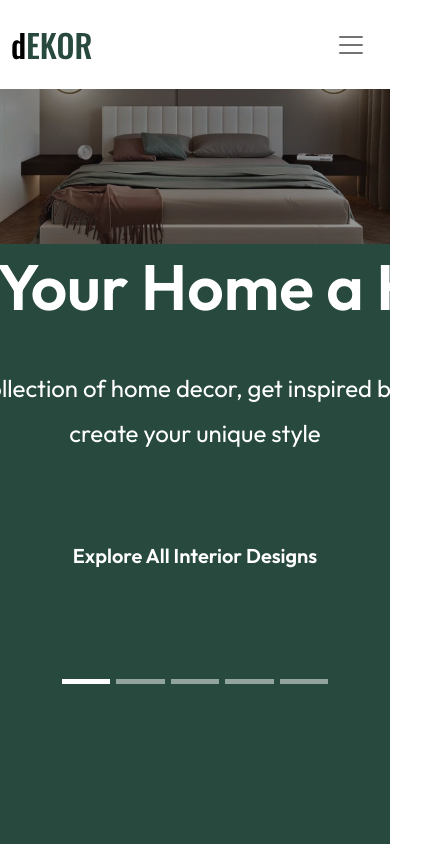
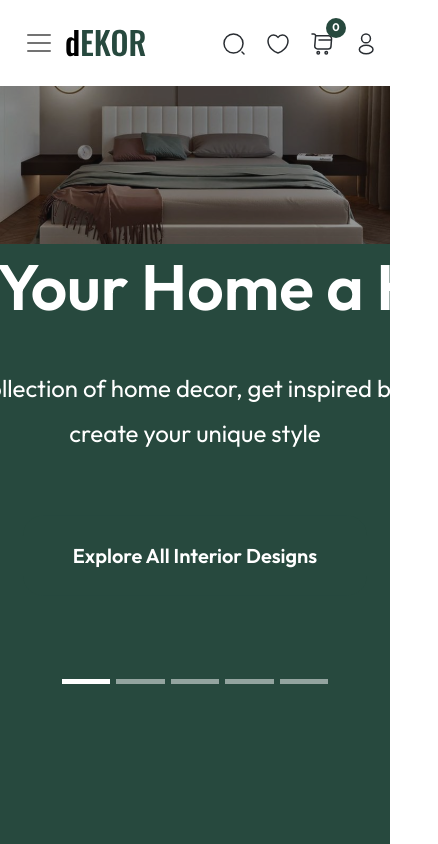
Before and after one commit to Ayodejioladimeji/dEkOR, a Next.js app: page / in a window 390 px wide. Shown: the top 844 px of the page, 438 px wide, since content can reach past the window. Built offline with nearby package versions, Linux system fonts and the light colour scheme.

Commit message:
fixed navbar responsiveness

```diff
--- a/src/components/Navbar.tsx
+++ b/src/components/Navbar.tsx
@@ -17,12 +17,33 @@ function Header() {
 
   return (
     <Navbar collapseOnSelect expand="lg" className="navbar fixed-top py-4">
-      <Container className="d-flex align-items-center justify-content-between">
+      <Container className="main-container">
+        <div>
+           <Navbar.Toggle aria-controls="responsive-navbar-nav" />
         <Link className="navbar-brand" href="/">
           <Logo />
         </Link>
+        </div>
 
-        <Navbar.Toggle aria-controls="responsive-navbar-nav" />
+        <ul className="mobile-navbar">
+
+            <li className="nav-item">
+              <Search />
+            </li>
+            <li className="nav-item">
+              <Heart />
+            </li>
+            <li className="nav-item">
+              <Link href="/cart">
+                <Cart />
+                <div className="badge">{state?.cart?.length}</div>
+              </Link>
+            </li>
+            <li className="nav-item">
+              <Profile />
+            </li>
+
+        </ul>
 
         <Navbar.Collapse id="responsive-navbar-nav">
           <ul className="navbar-nav nav-top ms-auto">
@@ -73,7 +94,7 @@ function Header() {
             </Nav>
           </ul>
 
-          <ul className="navbar-nav ms-auto">
+          <ul className="navbar-nav web-nav ms-auto">
             <Nav>
               <li className="nav-item">
                 <Search />
--- a/src/pages/index.tsx
+++ b/src/pages/index.tsx
@@ -13,9 +13,9 @@ export default function Home() {
   return (
     <Layout>
       <Hero />
-      <Categories />
-      <Products />
-      <TopDeals />
+      {/* <Categories /> */}
+      {/* <Products /> */}
+      {/* <TopDeals /> */}
     </Layout>
   );
 }
--- a/src/styles/components/__navbar.scss
+++ b/src/styles/components/__navbar.scss
@@ -4,11 +4,59 @@
   position: fixed;
   width: 100%;
 
+  .main-container{
+    display:flex;
+    align-items: center!important;
+    justify-content: space-between;
+
     .navbar-brand {
       border: none !important;
     }
 
+    .mobile-navbar{
+        column-gap:20px;
+        list-style-type:none;
+        display:none;
+        margin:0;
+
+        @media (max-width:991px){
+          display:flex;
+        }
+
+        @media (max-width:360px){
+          margin-top:20px;
+        }
+
+        .nav-item{
+        cursor: pointer;
+        position: relative;
+
+        .badge {
+         height: 20px;
+         max-width: 20px;
+         border-radius: 50%;
+         background: $primary-color;
+         color: $white;
+         position: absolute;
+         top: -12px;
+         right: -12px;
+         display: flex;
+         align-items: center;
+         justify-content: center;
+         font-size: 11px;
+       }
+        }
+
+
+      }
+
     .navbar-nav {
+      &.web-nav{
+        @media (max-width:991px){
+          display:none;
+        }
+      }
+
       @media (max-width: 992px) {
         &:first-child {
           margin-top: 20px;
@@ -63,15 +111,16 @@
         }
       }
 
-    .nav-login {
-      @media (max-width: 768px) {
-        flex-direction: column;
-      }
-    }
+
     }
 
     .navbar-toggler {
       border: none !important;
       color: $black;
+      // position:absolute;
+      // left:0;
+
     }
   }
+
+}
```
Lines whose indentation alone changed are shown as unchanged.
